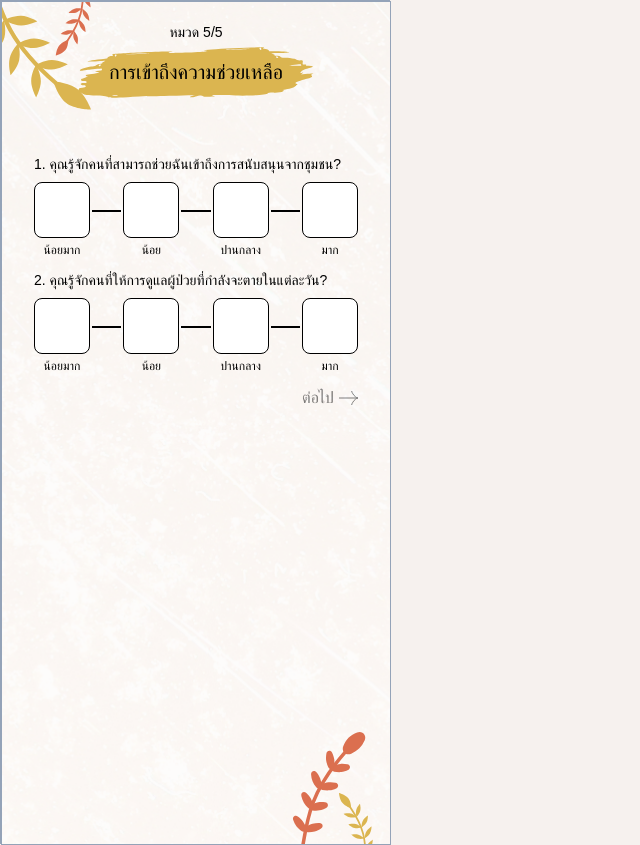
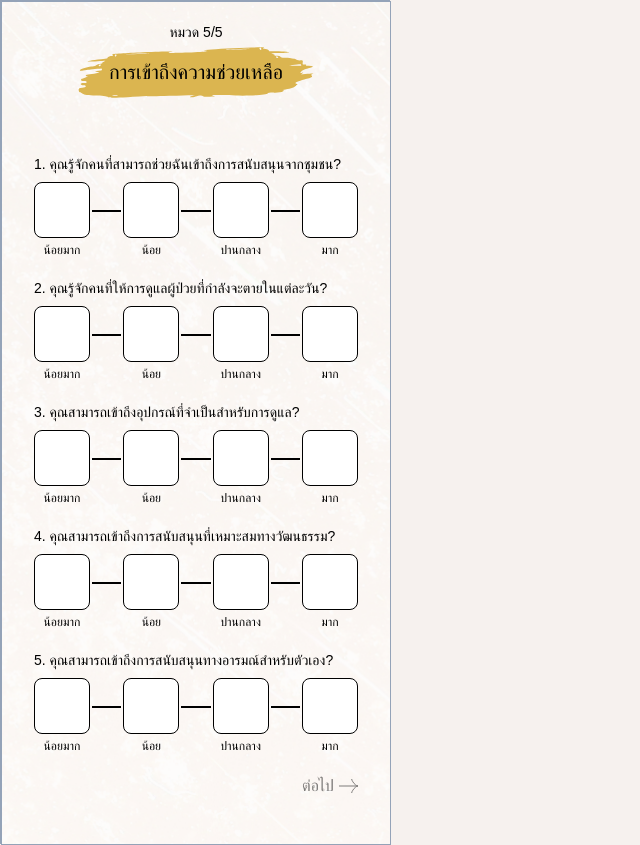
Before and after one commit to Tantatorn-dev/deathtalk-photobooth, a SvelteKit app: page /explore/5 in a window 1280 px wide. Shown: the whole page, without its empty margins (0-640 px from the left). Built offline with nearby package versions, Linux system fonts and the light colour scheme; a web font is replaced by a local one.

Commit message:
feat: group question 5

```diff
--- a/src/routes/explore/5/+page.svelte
+++ b/src/routes/explore/5/+page.svelte
@@ -16,63 +16,32 @@
 		answersValue = value;
 	});
 
-	let isShow1 = false;
+	let isShow = false;
 
-	const { isShowStore: isShow1Store, enhanceCallback: callback1 } = useFade(() => {
-		index++;
+	const { isShowStore, enhanceCallback } = useFade(() => {
+		goto(`/explore/thanks`);
 	});
 
-	isShow1Store.subscribe((value) => {
-		isShow1 = value;
-	});
-
-	let isShow2 = false;
-
-	const { isShowStore: isShow2Store, enhanceCallback: callback2 } = useFade(() => {
-		goto('/explore/thanks');
-	});
-
-	isShow2Store.subscribe((value) => {
-		isShow2 = value;
+	isShowStore.subscribe((value) => {
+		isShow = value;
 	});
 </script>
 
-<VineFrame hideVine2={index === 1}>
-	<div class="flex flex-col gap-3 ml-8 mr-8">
+<FadeWrapper {isShow} className="flex flex-col gap-3 ml-8 mr-8">
 	<div class="mt-5">
 		<Header chapter={5} title="การเข้าถึงความช่วยเหลือ" />
 	</div>
 	<div class="flex flex-col gap-5 mt-10">
-			{#if index == 0}
-				<FadeWrapper className="flex flex-col gap-3" isShow={isShow1}>
-					<Question
-						question="1. คุณรู้จักคนที่สามารถช่วยฉันเข้าถึงการสนับสนุนจากชุมชน?"
-						name="e1"
-					/>
-					<Question
-						question="2. คุณรู้จักคนที่ให้การดูแลผู้ป่วยที่กำลังจะตายในแต่ละวัน?"
-						name="e2"
-					/>
-					<div class="flex justify-end">
-						<NextButton
-							disabled={!isAllAnswered(answersValue, ['e1', 'e2'])}
-							onClick={callback1}
-						/>
-					</div>
-				</FadeWrapper>
-			{:else if index == 1}
-				<FadeWrapper className="flex flex-col gap-3" isShow={isShow2}>
+		<Question question="1. คุณรู้จักคนที่สามารถช่วยฉันเข้าถึงการสนับสนุนจากชุมชน?" name="e1" />
+		<Question question="2. คุณรู้จักคนที่ให้การดูแลผู้ป่วยที่กำลังจะตายในแต่ละวัน?" name="e2" />
 		<Question question="3. คุณสามารถเข้าถึงอุปกรณ์ที่จำเป็นสำหรับการดูแล?" name="e3" />
 		<Question question="4. คุณสามารถเข้าถึงการสนับสนุนที่เหมาะสมทางวัฒนธรรม?" name="e4" />
 		<Question question="5. คุณสามารถเข้าถึงการสนับสนุนทางอารมณ์สำหรับตัวเอง?" name="e5" />
 		<div class="flex justify-end">
 			<NextButton
-							disabled={!isAllAnswered(answersValue, ['e3', 'e4', 'e5'])}
-							onClick={callback2}
+				disabled={!isAllAnswered(answersValue, ['e1', 'e2', 'e3', 'e4', 'e5'])}
+				onClick={enhanceCallback}
 			/>
 		</div>
+	</div>
 </FadeWrapper>
-			{/if}
-		</div>
-	</div>
-</VineFrame>
```
Lines whose indentation alone changed are shown as unchanged.
